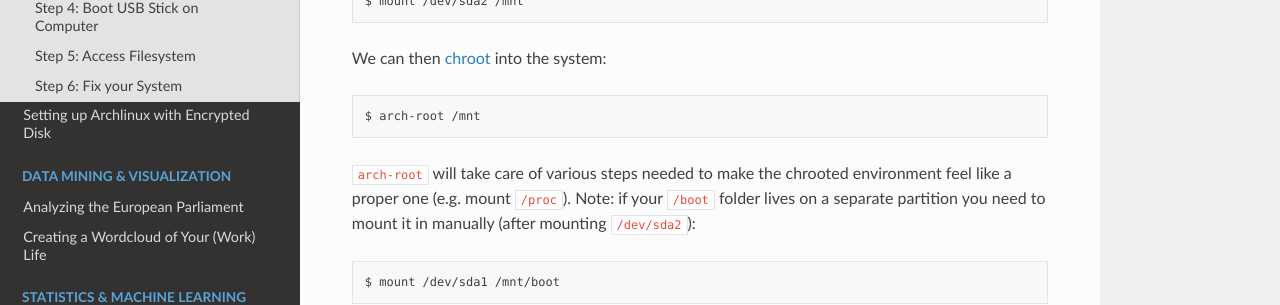
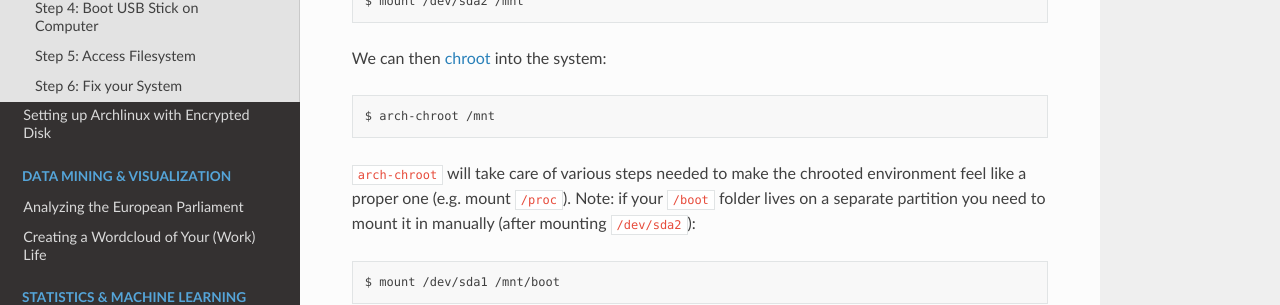
Before and after one commit to kpj/kpj.github.io, a Sphinx documentation site: the page built from source/linux/RescuingABrokenSystem.md, in a window 1280 px wide and 900 px high, scrolled down 1306 px. Shown: the part 155-460 px from the top of the window. Built offline with Sphinx 7.4.7 and the Read the Docs theme 2.0.0, drawn with Linux system fonts in a browser that asks for light colours; pages that are not in the unit, such as notebooks, are missing from menus.

Commit message:
Fix typo in `arch-chroot`

````diff
--- a/source/linux/RescuingABrokenSystem.md
+++ b/source/linux/RescuingABrokenSystem.md
@@ -65,10 +65,10 @@ $ mount /dev/sda2 /mnt
 
 We can then [chroot](https://wiki.archlinux.org/index.php/Chroot#Using_arch-chroot) into the system:
 ```bash
-$ arch-root /mnt
+$ arch-chroot /mnt
 ```
 
-`arch-root` will take care of various steps needed to make the chrooted environment feel like a proper one (e.g. mount `/proc`).
+`arch-chroot` will take care of various steps needed to make the chrooted environment feel like a proper one (e.g. mount `/proc`).
 Note: if your `/boot` folder lives on a separate partition you need to mount it in manually (after mounting `/dev/sda2`):
 ```bash
 $ mount /dev/sda1 /mnt/boot
````
